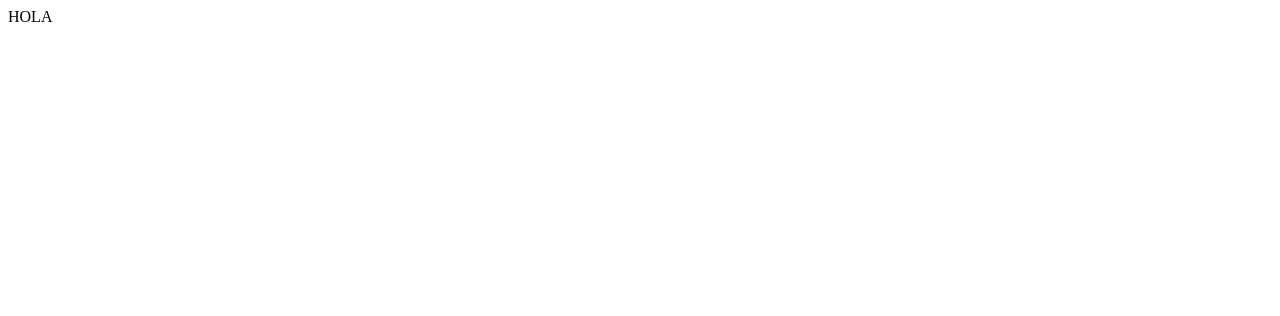
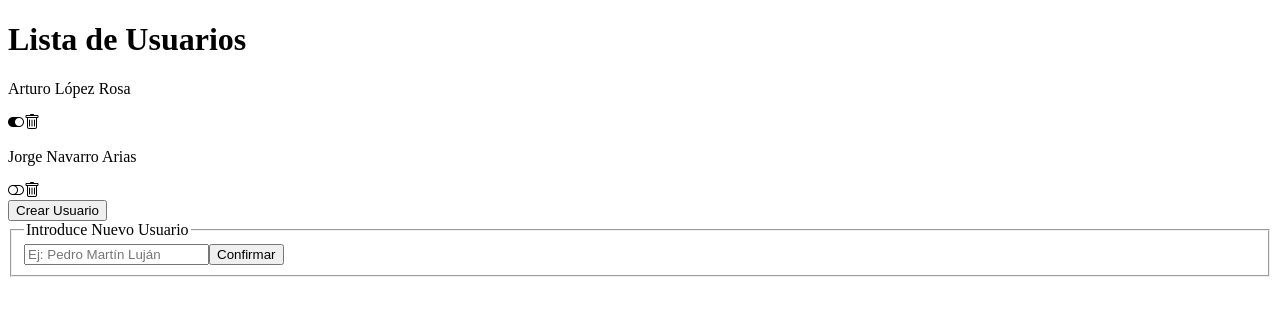
Before and after one commit to ArturoFLR/agenda_contactos, a React (Create React App) app: page / in a window 1280 px wide. Shown: the top 316 px of the page. Built offline with nearby package versions, Linux system fonts and the light colour scheme.

Commit message:
Creada estructura básica e instalado Bootstrap Icons

```diff
--- a/package.json
+++ b/package.json
@@ -6,6 +6,7 @@
     "@testing-library/jest-dom": "^5.16.5",
     "@testing-library/react": "^13.4.0",
     "@testing-library/user-event": "^13.5.0",
+    "bootstrap-icons": "^1.10.3",
     "react": "^18.2.0",
     "react-dom": "^18.2.0",
     "react-scripts": "5.0.1",
--- a/src/App.js
+++ b/src/App.js
@@ -1,10 +1,12 @@
 import "./App.css";
+import UserList from "./components/UserList";
 
 function App() {
+
 	return (
-		<div>
-
-		</div>
+		<main>
+			<UserList />
+		</main>
 	);
 }
 
--- /dev/null
+++ b/src/components/UserList.jsx
@@ -0,0 +1,54 @@
+import { useState } from "react";
+import FormCreateUser from "./forms/FormCreateUser";
+import User from "./pure/User";
+
+const UserList = () => {
+
+	let deafultUser1 = {
+		name: "Arturo López Rosa",
+		isConnected: true
+	};
+
+	let defaultUser2 = {
+		name: "Jorge Navarro Arias",
+		isConnected: false
+	};
+
+	const [usersList, setUsersNumber] = useState([deafultUser1, defaultUser2]);
+
+	// Función que genera la lista de usuarios:
+	function getUsers () {
+
+		let users = [];
+		let key =
+
+		usersList.forEach(element => {
+			console.log(`<User name = ${element.name} isConnected = ${element.isConnected} />`);
+			users.push(<User name= {element.name} isConnected= {element.isConnected} key= {element.name} />);
+
+		});
+
+		return users;
+	}
+
+	return (
+		<div>
+			<h1>Lista de Usuarios</h1>
+
+			<div>
+				{getUsers()}
+			</div>
+
+			<div>
+				<button type='button'>Crear Usuario</button>
+			</div>
+
+			<div>
+				<FormCreateUser />
+			</div>
+
+		</div>
+	);
+};
+
+export default UserList;
--- /dev/null
+++ b/src/components/forms/FormCreateUser.jsx
@@ -0,0 +1,17 @@
+
+const FormCreateUser = () => {
+
+
+	return (
+		<form>
+			<fieldset>
+				<legend>Introduce Nuevo Usuario</legend>
+				<input type="text" placeholder="Ej: Pedro Martín Luján" required></input>
+				<button type="submit">Confirmar</button>
+			</fieldset>
+		</form>
+	);
+
+};
+
+export default FormCreateUser;
--- /dev/null
+++ b/src/components/pure/User.jsx
@@ -0,0 +1,31 @@
+import PropTypes from "prop-types";
+
+const User = ({ name, isConnected }) => {
+
+	// Devuelve el icono Bootstrap correcto on/off
+	function getConnectIcon () {
+		if (isConnected) {
+			return "bi bi-toggle-on";
+		} else {
+			return "bi bi-toggle-off";
+		}
+	}
+
+
+	return (
+		<div>
+			<p> {name} </p>
+			<div>
+				<i className= {getConnectIcon()}></i>
+				<i className="bi bi-trash"></i>
+			</div>
+		</div>
+	);
+};
+
+User.propTypes = {
+	name: PropTypes.string,
+	isConnected: PropTypes.bool
+};
+
+export default User;
--- a/src/index.js
+++ b/src/index.js
@@ -1,12 +1,12 @@
 import React from "react";
 import ReactDOM from "react-dom/client";
+import "../node_modules/bootstrap-icons/font/bootstrap-icons.css";
 import "./index.css";
 import App from "./App";
 
 const root = ReactDOM.createRoot(document.getElementById("root"));
 root.render(
 	<React.StrictMode>
-        HOLA
 		<App />
 	</React.StrictMode>
 );
```
Also changed, not shown: 1 other file (tests, documents, lock files or other folders).
